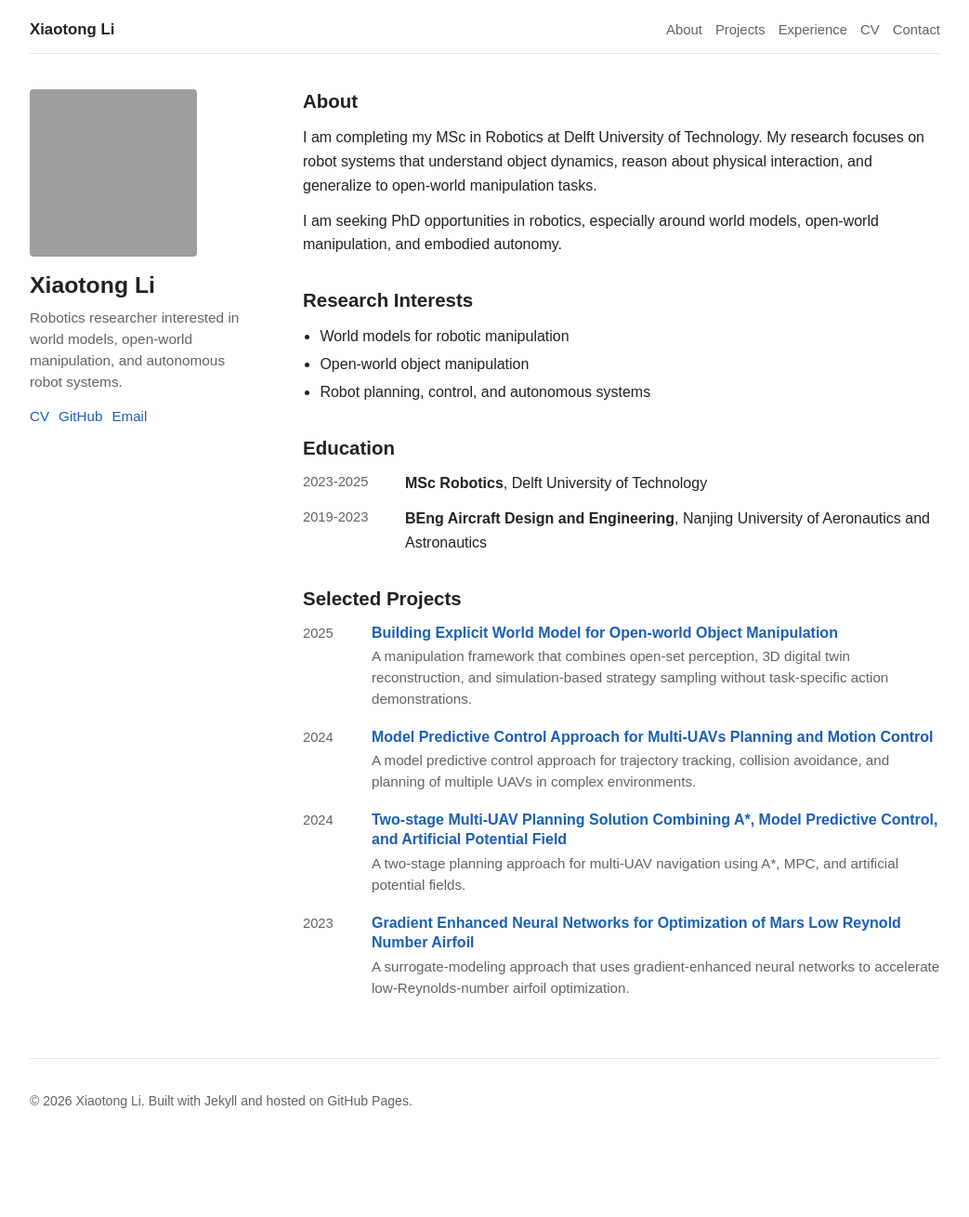
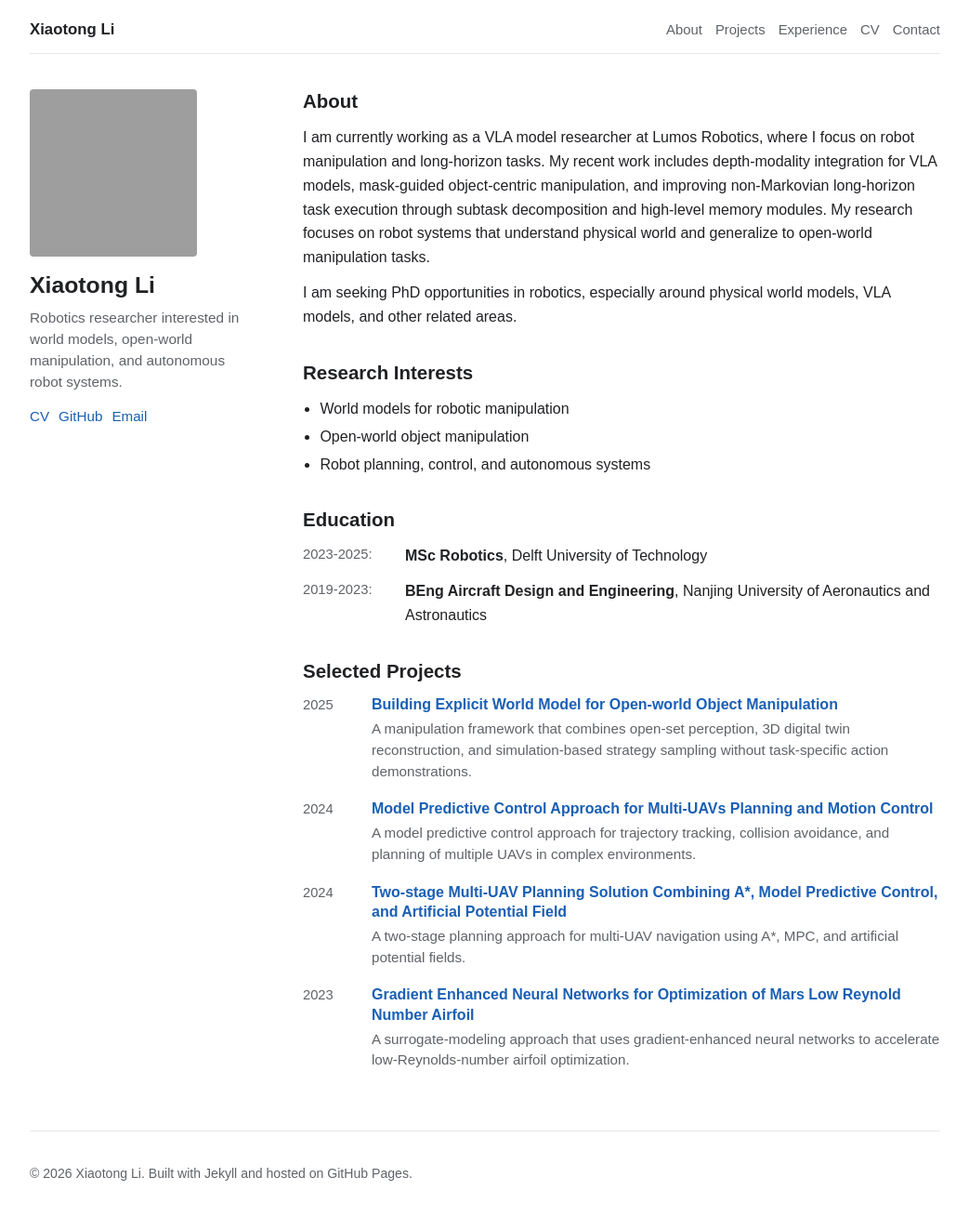
Before and after one commit to Bojack-BJ/bojack-bj.github.io, a Jekyll site: the page built from index.md, in a window 1280 px wide and 1322 px high. Shown: the top 1309 px of the window at 93% size, without its empty margins (118-1161 px from the left). Built offline with Jekyll 4.4.1, drawn with Linux system fonts in a browser that asks for light colours; grey boxes are pictures that could not be loaded.

Commit message:
adjust format

```diff
--- a/index.md
+++ b/index.md
@@ -19,8 +19,8 @@ description: Robotics researcher working on open-world manipulation, world model
   <div class="home-content">
     <section class="intro-section">
       <h2>About</h2>
-      <p>I am completing my MSc in Robotics at Delft University of Technology. My research focuses on robot systems that understand object dynamics, reason about physical interaction, and generalize to open-world manipulation tasks.</p>
-      <p>I am seeking PhD opportunities in robotics, especially around world models, open-world manipulation, and embodied autonomy.</p>
+      <p>I am currently working as a VLA model researcher at Lumos Robotics, where I focus on robot manipulation and long-horizon tasks. My recent work includes depth-modality integration for VLA models, mask-guided object-centric manipulation, and improving non-Markovian long-horizon task execution through subtask decomposition and high-level memory modules. My research focuses on robot systems that understand physical world and generalize to open-world manipulation tasks.</p>
+      <p>I am seeking PhD opportunities in robotics, especially around physical world models, VLA models, and other related areas.</p>
     </section>
 
     <section>
@@ -36,12 +36,10 @@ description: Robotics researcher working on open-world manipulation, world model
       <h2>Education</h2>
       <div class="timeline">
         <div>
-          <span>2023-2025</span>
-          <p><strong>MSc Robotics</strong>, Delft University of Technology</p>
+          <span>2023-2025:</span> <p><strong>MSc Robotics</strong>, Delft University of Technology</p>
         </div>
         <div>
-          <span>2019-2023</span>
-          <p><strong>BEng Aircraft Design and Engineering</strong>, Nanjing University of Aeronautics and Astronautics</p>
+          <span>2019-2023:</span> <p><strong>BEng Aircraft Design and Engineering</strong>, Nanjing University of Aeronautics and Astronautics</p>
         </div>
       </div>
     </section>
```
